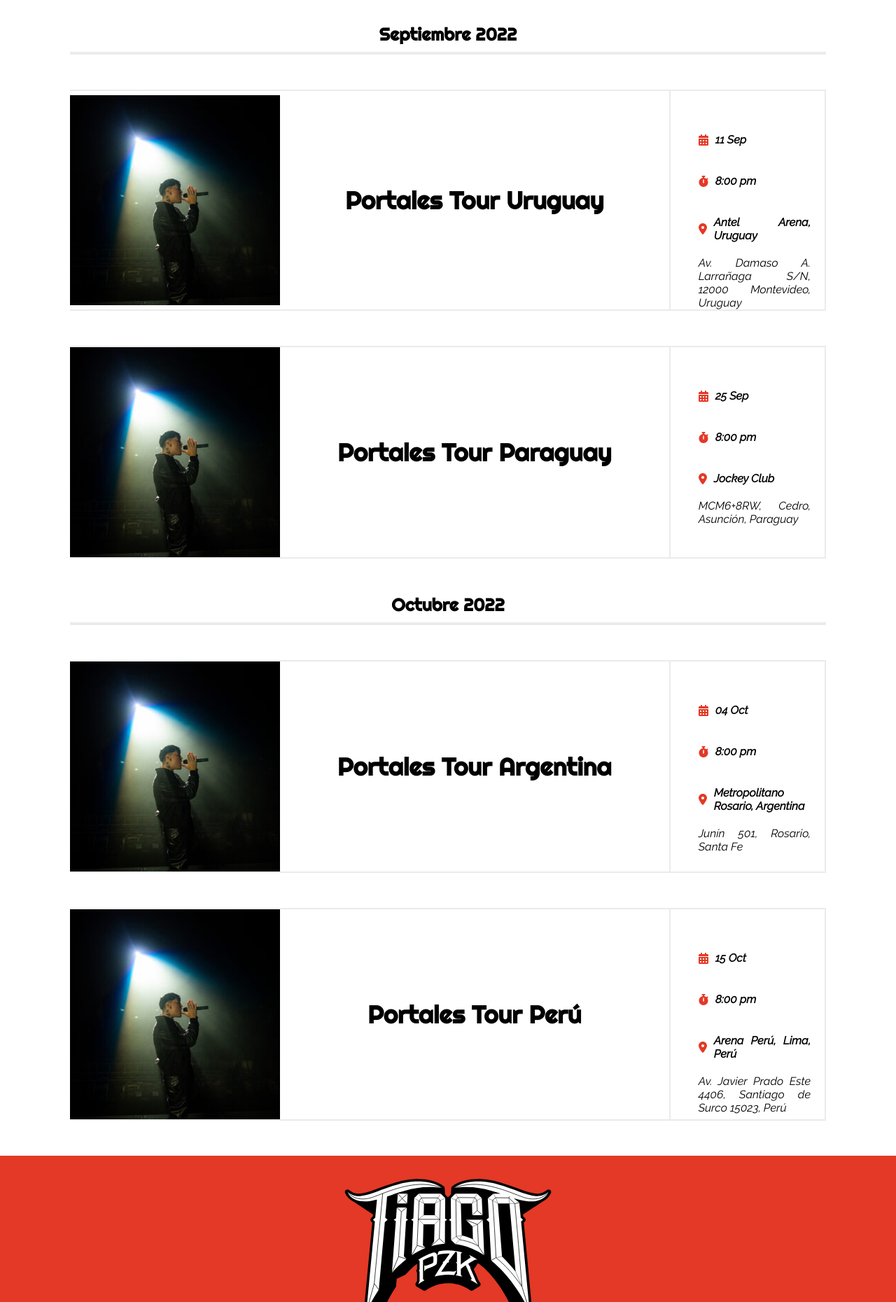
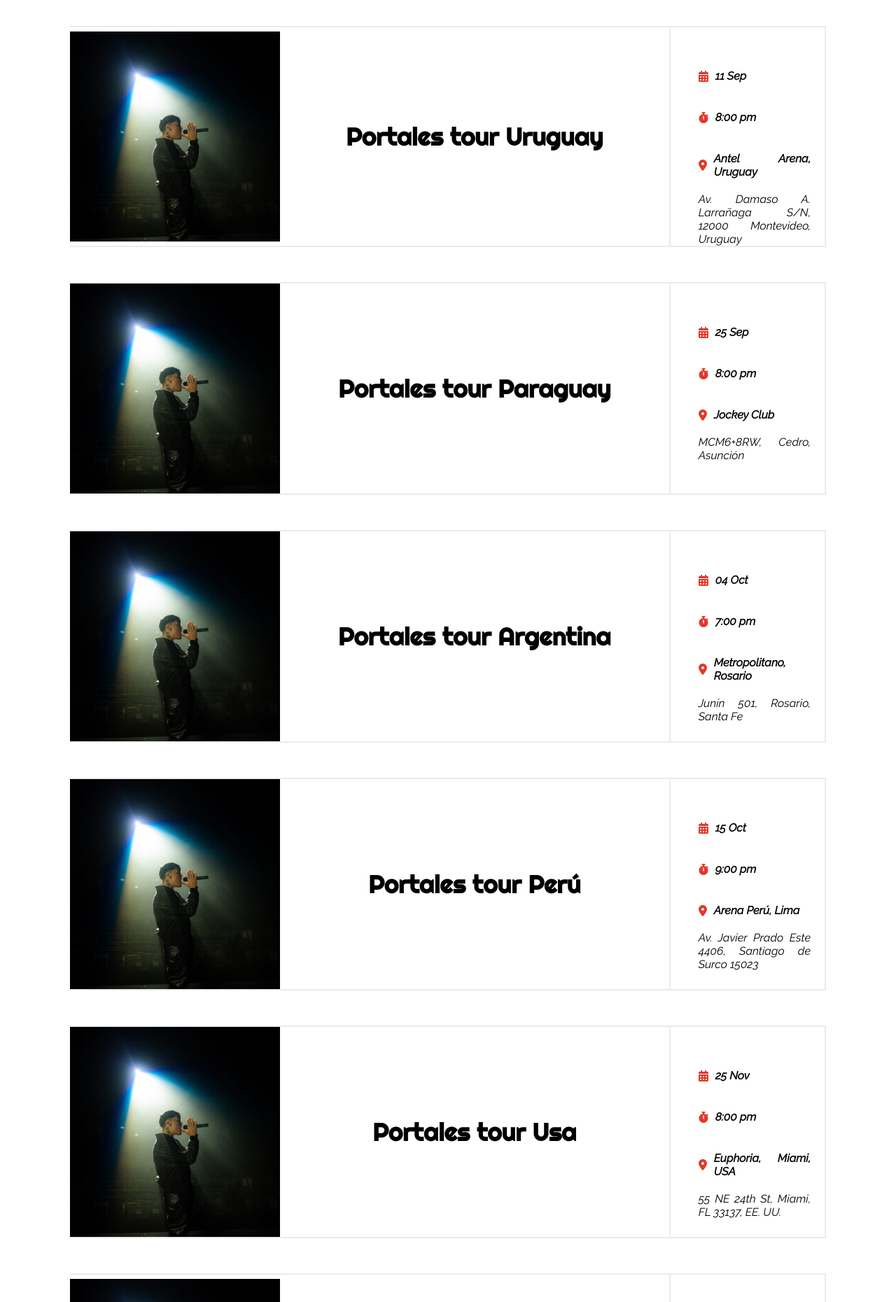
Before and after one commit to AlbeerC/Proyecto-Cantante, a website: page pages/fechas.html in a window 1280 px wide. Shown: the part 940-2800 px from the top of the page at 70% size. Drawn offline with Linux system fonts and the light colour scheme; a web font is replaced by a local one.

Commit message:
fechas dinamicas con js

```diff
--- /dev/null
+++ b/data/shows.json
@@ -0,0 +1,91 @@
+[
+    {
+        "id": 1,
+        "pais": "Argentina",
+        "fecha": "06 Ago",
+        "hora": "8:00 pm",
+        "lugar": "Gap, Mar del Plata, Argentina",
+        "direccion": "Av. Constitución 5780"
+    },
+
+    {
+        "id": 2,
+        "pais": "Argentina",
+        "fecha": "29 Ago",
+        "hora": "9:00 pm",
+        "lugar": "Movistar Arena",
+        "direccion": "Humboldt 450"
+    },
+
+    {
+        "id": 3,
+        "pais": "Uruguay",
+        "fecha": "11 Sep",
+        "hora": "8:00 pm",
+        "lugar": "Antel Arena, Uruguay",
+        "direccion": "Av. Damaso A. Larrañaga S/N, 12000 Montevideo, Uruguay"
+    },
+
+    {
+        "id": 4,
+        "pais": "Paraguay",
+        "fecha": "25 Sep",
+        "hora": "8:00 pm",
+        "lugar": "Jockey Club",
+        "direccion": "MCM6+8RW, Cedro, Asunción"
+    },
+
+    {
+        "id": 5,
+        "pais": "Argentina",
+        "fecha": "04 Oct",
+        "hora": "7:00 pm",
+        "lugar": "Metropolitano, Rosario",
+        "direccion": "Junín 501, Rosario, Santa Fe"
+    },
+
+    {
+        "id": 6,
+        "pais": "Perú",
+        "fecha": "15 Oct",
+        "hora": "9:00 pm",
+        "lugar": "Arena Perú, Lima",
+        "direccion": "Av. Javier Prado Este 4406, Santiago de Surco 15023"
+    },
+
+    {
+        "id": 7,
+        "pais": "Usa",
+        "fecha": "25 Nov",
+        "hora": "8:00 pm",
+        "lugar": "Euphoria, Miami, USA",
+        "direccion": "55 NE 24th St, Miami, FL 33137, EE. UU."
+    },
+
+    {
+        "id": 8,
+        "pais": "Usa",
+        "fecha": "27 Nov",
+        "hora": "8:00 pm",
+        "lugar": "Music Hall of Williamsburg, NY, USA",
+        "direccion": "66 N 6th St, Brooklyn, NY 11211, Estados Unidos"
+    },
+
+    {
+        "id": 9,
+        "pais": "México",
+        "fecha": "02 Dic",
+        "hora": "8:00 pm",
+        "lugar": "Foro GNP, Mérida, México",
+        "direccion": "Carretera Federal Km 14.5 Mérida-Progreso, Komchen, Mérida, Yucatan, 97300 Mérida, Yuc., México"
+    },
+
+    {
+        "id": 10,
+        "pais": "México",
+        "fecha": "05 Dic",
+        "hora": "9:00 pm",
+        "lugar": "El Foro, Tijuana, México",
+        "direccion": "Av. Revolución, Zona Centro, 22000 Tijuana, B.C., México"
+    }
+]
--- a/js/app.js
+++ b/js/app.js
@@ -1,6 +1,6 @@
 const bioBtn = document.querySelector(".footer__boton");
 const info = document.querySelector(".bioInfo");
-const btnCerrar = document.querySelector(".btnCerrar")
+const btnCerrar = document.querySelector(".btnCerrar");
 
 // Mostrar mensaje cuando se presiona el botón de bio
 bioBtn.addEventListener("click", function() {
--- /dev/null
+++ b/js/cards.js
@@ -0,0 +1,37 @@
+// Generar cards con info desde JSON
+
+const padre = document.getElementById("json");
+
+fetch("../data/shows.json")
+    .then( (res) => res.json())
+    .then( (data) => {
+        data.forEach((prod) => {
+            const item = document.createElement("div")
+            item.className = "fecha"
+            item.innerHTML = `
+                <img src="../img/fechas.jpg" />
+                <h3> Portales tour ${prod.pais} </h3>
+
+                <div class="fecha__info">
+
+                    <div class="fecha__info-item">
+                        <i class="fa-solid fa-calendar-days fechas-icono"></i>
+                        <p>${prod.fecha}</p>
+                    </div>
+
+                    <div class="fecha__info-item">
+                        <i class="fa-solid fa-stopwatch fechas-icono"></i>
+                        <p>${prod.hora}</p>
+                    </div>
+
+                    <div class="fecha__info-item">
+                        <i class="fa-solid fa-location-dot fechas-icono"></i>
+                        <p>${prod.lugar}</p>
+                    </div>
+                    <p class="direccion">${prod.direccion}</p>
+
+                </div>
+            `
+            padre.appendChild(item);
+        })
+    })
--- a/pages/fechas.html
+++ b/pages/fechas.html
@@ -68,171 +68,12 @@
       </div>
     </header>
 
-    <main>
 
-      <section class="fechas">
-        <h2 class="fechas__titulo">Agosto 2022</h2>
-        <div class="fecha">
-          <img src="../img/fechas.jpg" alt="tiago pzk" />
-          <h3>Portales Tour Argentina</h3>
 
-          <div class="fecha__info">
-            <div class="fecha__info-item">
-              <i class="fa-solid fa-calendar-days fechas-icono"></i>
-              <p>06 Ago</p>
-            </div>
+    <main id="json" class="lista-fechas">
+      <h2 class="lista-fecha__titulo">Próximos shows</h2>
+    </main>
 
-            <div class="fecha__info-item">
-              <i class="fa-solid fa-stopwatch fechas-icono"></i>
-              <p>8:00 pm</p>
-            </div>
-
-            <div class="fecha__info-item">
-              <i class="fa-solid fa-location-dot fechas-icono"></i>
-              <p>Gap, Mar del Plata, Argentina</p>
-            </div>
-            <p class="direccion">Av. Constitución 5780</p>
-          </div>
-        </div>
-      </section>
-
-      <!--SEGUNDA FECHA-->
-      <section class="fechas fechas-no-margin">
-        <div class="fecha">
-          <img src="../img/fechas.jpg" alt="tiago pzk" />
-          <h3>Portales Tour Argentina</h3>
-
-          <div class="fecha__info">
-            <div class="fecha__info-item">
-              <i class="fa-solid fa-calendar-days fechas-icono"></i>
-              <p>29 Ago</p>
-            </div>
-
-            <div class="fecha__info-item">
-              <i class="fa-solid fa-stopwatch fechas-icono"></i>
-              <p>8:00 pm</p>
-            </div>
-
-            <div class="fecha__info-item">
-              <i class="fa-solid fa-location-dot fechas-icono"></i>
-              <p>Movistar Arena</p>
-            </div>
-            <p class="direccion">Humboldt 450</p>
-          </div>
-        </div>
-      </section>
-
-      <!--TERCER FECHA-->
-
-      <section class="fechas fechas-no-margin">
-        <h2 class="fechas__titulo">Septiembre 2022</h2>
-        <div class="fecha">
-          <img src="../img/fechas.jpg" alt="tiago pzk" />
-          <h3>Portales Tour Uruguay</h3>
-
-          <div class="fecha__info">
-            <div class="fecha__info-item">
-              <i class="fa-solid fa-calendar-days fechas-icono"></i>
-              <p>11 Sep</p>
-            </div>
-
-            <div class="fecha__info-item">
-              <i class="fa-solid fa-stopwatch fechas-icono"></i>
-              <p>8:00 pm</p>
-            </div>
-
-            <div class="fecha__info-item">
-              <i class="fa-solid fa-location-dot fechas-icono"></i>
-              <p>Antel Arena, Uruguay</p>
-            </div>
-            <p class="direccion">Av. Damaso A. Larrañaga S/N, 12000 Montevideo, Uruguay</p>
-          </div>
-        </div>
-      </section>
-
-      <!--CUARTA FECHA-->
-
-      <section class="fechas fechas-no-margin">
-        <div class="fecha">
-          <img src="../img/fechas.jpg" alt="tiago pzk" />
-          <h3>Portales Tour Paraguay</h3>
-
-          <div class="fecha__info">
-            <div class="fecha__info-item">
-              <i class="fa-solid fa-calendar-days fechas-icono"></i>
-              <p>25 Sep</p>
-            </div>
-
-            <div class="fecha__info-item">
-              <i class="fa-solid fa-stopwatch fechas-icono"></i>
-              <p>8:00 pm</p>
-            </div>
-
-            <div class="fecha__info-item">
-              <i class="fa-solid fa-location-dot fechas-icono"></i>
-              <p>Jockey Club</p>
-            </div>
-            <p class="direccion">MCM6+8RW, Cedro, Asunción, Paraguay</p>
-          </div>
-        </div>
-      </section>
-
-      <!--QUINTA FECHA-->
-
-      <section class="fechas fechas-no-margin">
-        <h2 class="fechas__titulo">Octubre 2022</h2>
-        <div class="fecha">
-          <img src="../img/fechas.jpg" alt="tiago pzk" />
-          <h3>Portales Tour Argentina</h3>
-
-          <div class="fecha__info">
-            <div class="fecha__info-item">
-              <i class="fa-solid fa-calendar-days fechas-icono"></i>
-              <p>04 Oct</p>
-            </div>
-
-            <div class="fecha__info-item">
-              <i class="fa-solid fa-stopwatch fechas-icono"></i>
-              <p>8:00 pm</p>
-            </div>
-
-            <div class="fecha__info-item">
-              <i class="fa-solid fa-location-dot fechas-icono"></i>
-              <p>Metropolitano Rosario, Argentina</p>
-            </div>
-            <p class="direccion">Junín 501, Rosario, Santa Fe</p>
-          </div>
-        </div>
-      </section>
-
-      <!--SEXTA FECHA-->
-
-      <section class="fechas fechas-no-margin">
-        <div class="fecha">
-          <img src="../img/fechas.jpg" alt="tiago pzk" />
-          <h3>Portales Tour Perú</h3>
-
-          <div class="fecha__info">
-            <div class="fecha__info-item">
-              <i class="fa-solid fa-calendar-days fechas-icono"></i>
-              <p>15 Oct</p>
-            </div>
-
-            <div class="fecha__info-item">
-              <i class="fa-solid fa-stopwatch fechas-icono"></i>
-              <p>8:00 pm</p>
-            </div>
-
-            <div class="fecha__info-item">
-              <i class="fa-solid fa-location-dot fechas-icono"></i>
-              <p>Arena Perú, Lima, Perú</p>
-            </div>
-            <p class="direccion">Av. Javier Prado Este 4406, Santiago de Surco 15023, Perú</p>
-          </div>
-        </div>
-      </section>
-
-    </main>
 
 
     <footer class="footer">
@@ -269,5 +110,6 @@
       crossorigin="anonymous"
       referrerpolicy="no-referrer"
     ></script>
+    <script src="../js/cards.js"></script>
   </body>
 </html>
--- a/scss/_fechas.scss
+++ b/scss/_fechas.scss
@@ -1,4 +1,4 @@
-.fechas {
+.lista-fechas {
   margin: 17rem 0 5rem 0;
   width: 100vw;
   padding: 0 10rem;
@@ -7,19 +7,17 @@
     padding: 0 3rem;
   }
 
-    .fechas__titulo {
-        font-size: 2.5rem;
-        color: $negro;
+  .lista-fecha__titulo {
     text-align: center;
-        border-bottom: solid 4px #ebebeb;
-        padding-bottom: 1rem;
+    font-size: 4rem;
+    color: $colorPrincipal;
   }
 
   .fecha {
     margin-top: 5rem;
     display: grid;
     grid-template-columns: 1fr 3fr 1.2fr;
-        align-content:center;
+    align-content: center;
     align-items: center;
     border-bottom: solid 2px #ebebeb;
     border-top: solid 2px #ebebeb;
@@ -80,14 +78,7 @@
         .fechas-icono {
           color: $colorPrincipal;
         }
-
       }
     }
   }
 }
-
-// OTRAS FECHAS
-
-.fechas-no-margin {
-    margin-top: 3rem;
-}
--- a/scss/_footer.scss
+++ b/scss/_footer.scss
@@ -106,6 +106,7 @@
 
 .bioInfo {
     position: fixed;
+    scroll-behavior: smooth;
     top: 0;
     bottom: 0;
     width: 50%;
@@ -117,6 +118,7 @@
 
     @include responsive(tablet) {
         width: 100%;
+        padding: 1rem;
     }
 
     .bioTitulo {
@@ -141,6 +143,11 @@
         font-family: $fuenteParrafos;
         font-weight: bold;
         line-height: 1.4;
+
+        @media(max-width:600px) {
+            font-size: 1.1rem;
+            line-height: 1.6;
+        }
     }
 }
 
```
Also changed, not shown: css/main.css. Lines whose indentation alone changed are shown as unchanged.
